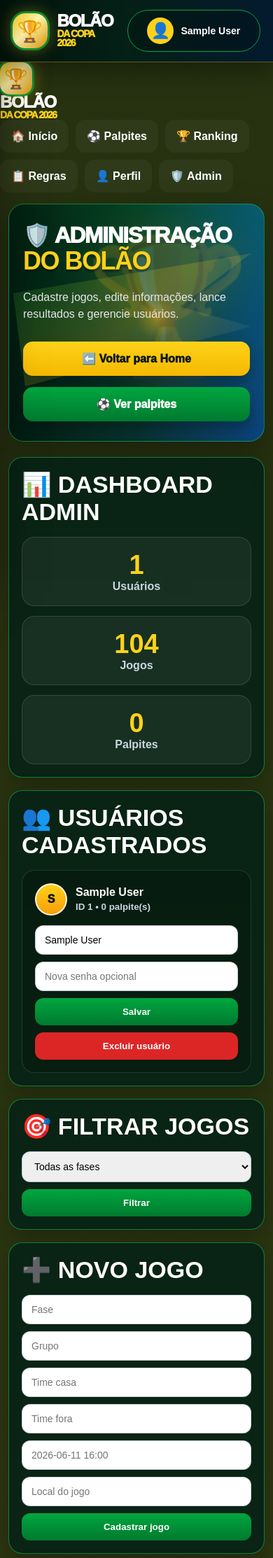
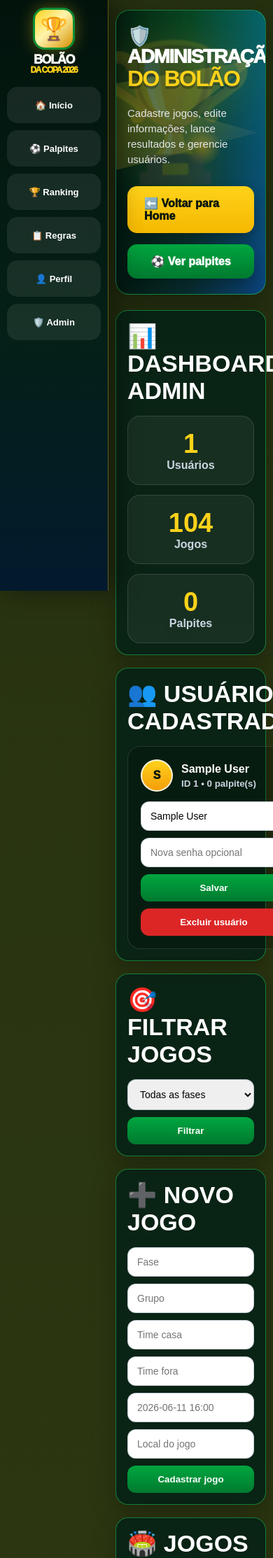
Before and after one commit to viniciusmoreira44563-cloud/bolao-copa-2026, a Flask app: page /admin in a window 390 px wide. Shown: the top 2226 px of the page at 70% size. Run offline with Flask 3, Linux system fonts and the light colour scheme; the visitor is signed in with stand-in values (Sample User, id 1); data comes from the database, SQL or seed files in the repository; data that the repository does not hold is empty.

Commit message:
Update style.css

```diff
--- a/static/style.css
+++ b/static/style.css
@@ -1901,3 +1901,152 @@ HOTFIX FINAL — MOBILE MENU, HOME CARDS, ADMIN, PROFILE PREVIEW
   }
 
 }
+/* =========================
+APP MOBILE SIDEBAR
+========================= */
+
+.app-sidebar{
+  display:none;
+}
+
+@media(max-width:768px){
+
+  .desktop-nav,
+  .mobile-menu-button,
+  .mobile-drawer,
+  .drawer-backdrop{
+    display:none !important;
+  }
+
+  header{
+    display:none;
+  }
+
+  body{
+    display:block;
+    overflow-x:hidden;
+  }
+
+  .app-sidebar{
+    display:flex;
+    flex-direction:column;
+    position:fixed;
+    top:0;
+    left:0;
+    bottom:0;
+    width:155px;
+    z-index:100;
+    padding:14px 10px;
+    background:linear-gradient(180deg, #02130c, #042016 55%, #031a2e);
+    border-right:1px solid rgba(255,210,26,.35);
+    box-shadow:10px 0 35px rgba(0,0,0,.45);
+    transition:transform .28s ease;
+  }
+
+  .app-sidebar.hide-sidebar{
+    transform:translateX(-100%);
+  }
+
+  .sidebar-brand{
+    display:flex;
+    flex-direction:column;
+    align-items:center;
+    text-align:center;
+    gap:8px;
+    margin-bottom:18px;
+  }
+
+  .sidebar-brand .trophy-logo.small{
+    width:54px;
+    height:54px;
+    font-size:32px;
+  }
+
+  .sidebar-brand .brand-title{
+    font-size:18px;
+    line-height:1;
+  }
+
+  .sidebar-brand .brand-title span{
+    font-size:12px;
+  }
+
+  .sidebar-nav{
+    display:grid;
+    gap:10px;
+  }
+
+  .sidebar-nav a{
+    display:flex;
+    align-items:center;
+    justify-content:center;
+    text-align:center;
+    min-height:52px;
+    padding:10px 8px;
+    border-radius:15px;
+    background:rgba(255,255,255,.08);
+    color:white;
+    text-decoration:none;
+    font-size:13px;
+    font-weight:900;
+  }
+
+  main,
+  .footer-note{
+    margin-left:155px;
+    width:calc(100% - 155px);
+    max-width:calc(100% - 155px);
+  }
+
+  main{
+    padding:14px 10px 32px;
+  }
+
+  .hero{
+    padding:22px 16px;
+    border-radius:20px;
+  }
+
+  .hero h1{
+    font-size:28px;
+    line-height:1.05;
+  }
+
+  .hero h1 strong{
+    font-size:32px;
+  }
+
+  .hero p{
+    font-size:15px;
+  }
+
+  .card{
+    padding:16px;
+    border-radius:18px;
+  }
+
+  .match-grid,
+  .grid,
+  .dashboard,
+  .stats{
+    grid-template-columns:1fr !important;
+  }
+
+  .match-mini{
+    min-height:245px;
+  }
+
+  .match-body .btn{
+    width:100%;
+  }
+
+  .teams{
+    flex-direction:column;
+    text-align:center;
+  }
+
+  .clean-input{
+    width:100%;
+  }
+
+}
```
